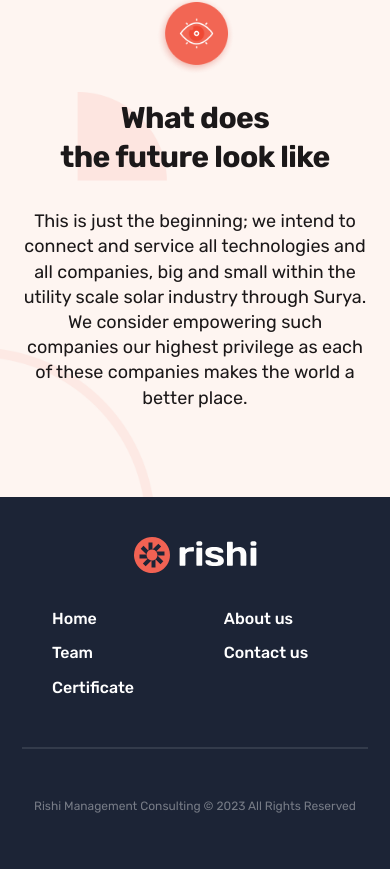
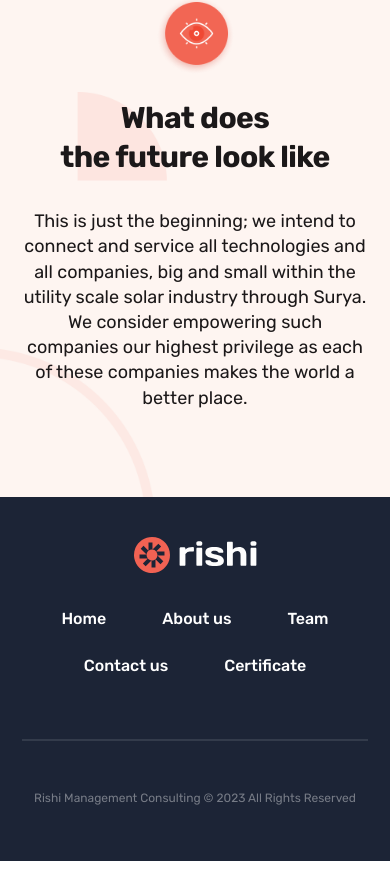
Before and after one commit to yadhu621/rishi-company-website, a React (Create React App) app: page /product in a window 390 px wide. Shown: the part 5356-6225 px from the top of the page. Built offline with nearby package versions, Linux system fonts and the light colour scheme.

Commit message:
footer updated

```diff
--- a/src/Styles/responsive.css
+++ b/src/Styles/responsive.css
@@ -130,14 +130,14 @@
     }
     .footer__menu ul
     {
-        display: grid;
-        grid-template-columns: auto auto;
-        grid-template-rows: auto auto;
         padding-left: 0;
+        flex-wrap: wrap;
+        justify-content: center;
     }
     .footer__menu ul li
     {
-        margin-bottom: 12px;
+        margin: 0 28px;
+        margin-bottom: 25px;
     }
     .footer hr
     {
```
